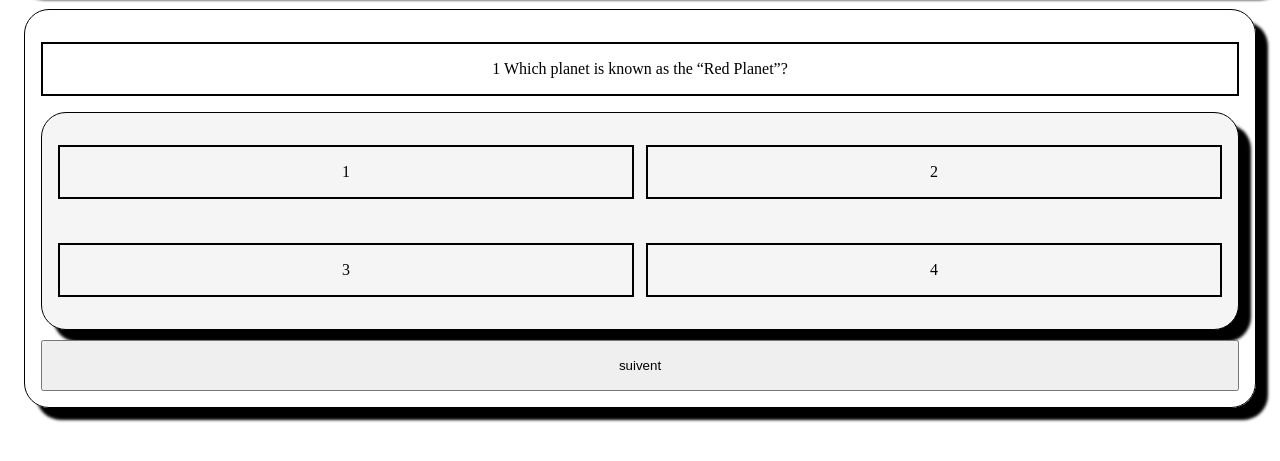
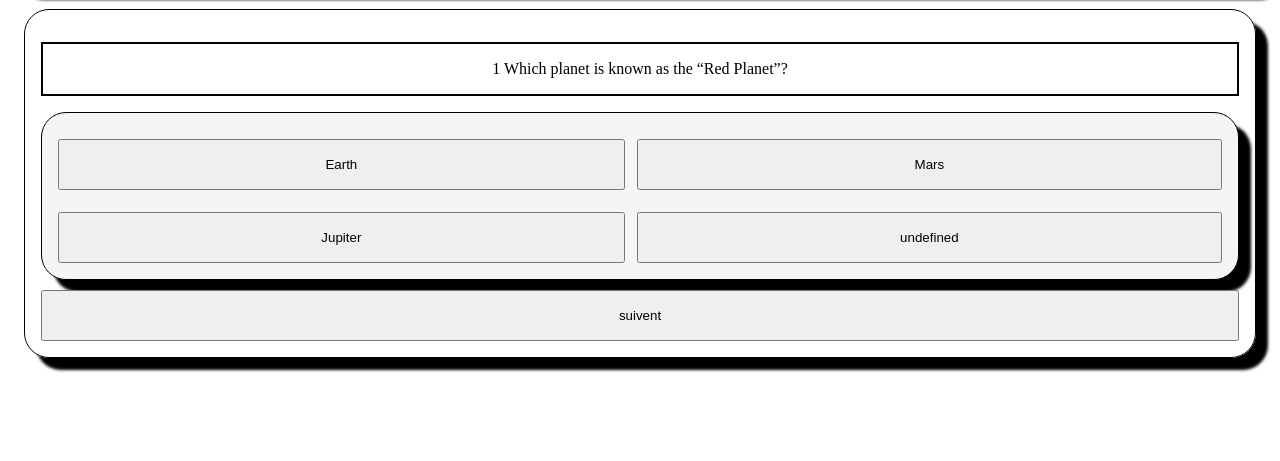
Before and after one commit to Deku-GH/Utilisant-JavaScript, a plain HTML site: page index.html in a window 1280 px wide. Both pictures are taken after a click on the button "suivent". Shown: the part 125-586 px from the top of the page. Drawn offline with Linux system fonts and the light colour scheme.

Commit message:
get the anser

```diff
--- a/index.html
+++ b/index.html
@@ -20,16 +20,16 @@
             <p id="Quiz-quition">
 
             </p>
-            <div  class="box-chois" id="chois">
-            <p id="1"><input type="radio"  class="btn" name="fav_language  " value="html">selection </p>
-            <p id="2"> <input type="radio" class="btn"  name="fav_language" value="eee">selection</p>
-             <p id="3"><input type="radio" class="btn" name="fav_language"value="js">section </p>
-             <p id="4"><input type="ra" class="btn" name="fav_language" value="css"> </p>
+            <div class="box-chois" id="chois">
+                <button class="btn-chois" id="1"value="A"></button>
+                <button class="btn-chois" id="2" value="B"></button>
+                <button class="btn-chois" id="3" value="C"></button>
+                <button class="btn-chois" id="4" value="D"> </button>
 
 
             </div>
 
-             <button id="ans-1">suivent</button>
+            <button id="ans-1">suivent</button>
 
         </div>
     </section>
--- a/index.js
+++ b/index.js
@@ -1,24 +1,74 @@
-const quistion= ["1 Which planet is known as the “Red Planet”?","2. What has a face and two hands, but no arms or legs?"];
- const ans = [['1','2','3','4'],['8','7','6','5']]
+// const quistion = ["1 Which planet is known as the “Red Planet”?", "2. What has a face and two hands, but no arms or legs?"];
+// const ans = [['1', '2', '3', '4'], ['8', '7', '6', '5']]
+// let n = 0;
 
+// console.log(n)
+// document.getElementById("ans-1").addEventListener("click", sendans);
+// document.getElementById("ans-1").addEventListener("click", next);
+
+// function next() {
+//   document.getElementById('Quiz-quition').innerHTML = quistion[n];
+//   n++;
+// }
+
+// function sendans() {
+//   document.getElementById('1').innerHTML = ans[n][0];
+//   document.getElementById('2').innerHTML = ans[n][1];
+//   document.getElementById('3').innerHTML = ans[n][2];
+//   document.getElementById('4').innerHTML = ans[n][3];
+// }
+
+
+
+const quistion = ["1 Which planet is known as the “Red Planet”?", "2. What has a face and two hands, but no arms or legs?"];
+const ans = [['Earth', 'Mars', 'Jupiter'], ['clock', 'car', 'plane', 'log']]
+const currectanwers =['Mars', 'clock'];
+let n = 0;
+let score = 0;
+
+
+
+console.log(n)
 document.getElementById("ans-1").addEventListener("click", sendans);
-document.getElementById("ans-1").addEventListener("click", next);
 
-let n = 0;
-function next(){
-document.getElementById('Quiz-quition').innerHTML=    quistion[n];
+// let anwerCorrect = document.querySelectorAll('.btn-chois');
+// anwerCorrect.addEventListener("click", checkresult)
+// // console.log(anwerCorrect)
+// function checkresult(){
+//   anwerCorrect.innerText
+// }
 
+
+
+function sendans() {
+   document.getElementById('Quiz-quition').innerHTML = quistion[n];
+
+  document.getElementById('1').innerHTML = ans[n][0];
+  document.getElementById('2').innerHTML = ans[n][1];
+  document.getElementById('3').innerHTML = ans[n][2];
+  document.getElementById('4').innerHTML = ans[n][3];
     n++;
+    console.log(currectanwers[n-1])
 
 }
 
-const chois =document.getElementsByClassName('btn').addEventListener("click");
-console.log(chois[0])
+let nam;
+let button = document.querySelectorAll(".btn-chois");
 
-function sendans(){
+for(let i = 0;i <button.length;i++)
+{
+  button[i].addEventListener('click',function(){
+   nam = this.innerText;
 
-  document.getElementById('1').innerHTML=ans[n][0];
-   document.getElementById('2').innerHTML=ans[n][1];
-    document.getElementById('3').innerHTML=ans[n][2];
-     document.getElementById('4').innerHTML=ans[n][3];
+      if (nam == currectanwers[n-1] ) {
+        console.log("true");
+        score+=10;
+      }
+      else{
+         console.log("false");
+         score+0;
+      }
+
+  // alert(button.innerText + " clicked")
+  })
 }
```
